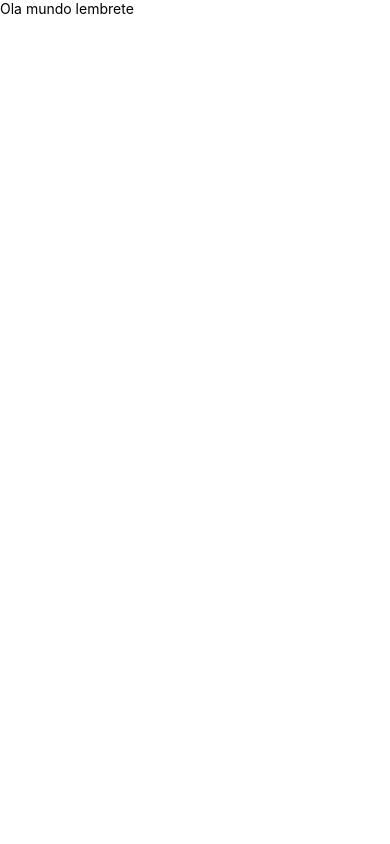
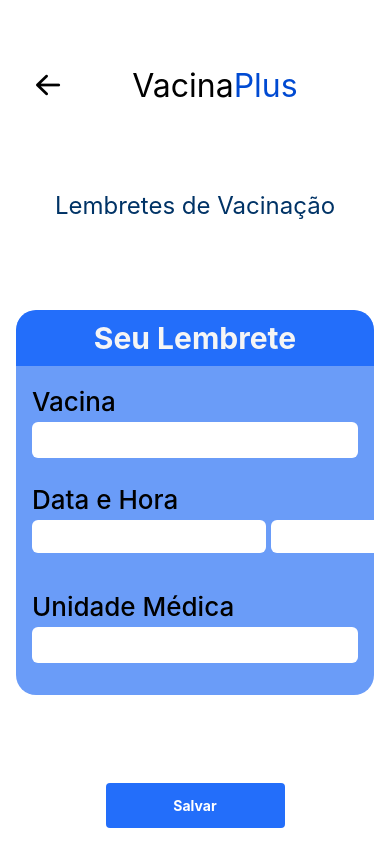
Before and after one commit to Software-House-UNDB/Aplicativo-Vacinacao, a React Native app: screen /Lembrete in a window 390 px wide. Built offline with nearby package versions, Linux system fonts and the light colour scheme.

Commit message:
add_lembrete
adição de tela de lembrete e estilização da mesma

```diff
--- a/src/pages/lembrete/index.tsx
+++ b/src/pages/lembrete/index.tsx
@@ -1,10 +1,58 @@
 import React from "react";
-import {Text} from 'react-native'
+import { Text, View, TextInput, TouchableOpacity} from "react-native";
+import { AntDesign } from '@expo/vector-icons';
+import styles from './style';
 
-export default function Lembrete (){
-    return(
-        <Text>
-            Ola mundo lembrete
-        </Text>
-    )
+export default function LembretesTela() {
+  return (
+    <View style={styles.container}>
+
+      <View style={styles.header}>
+        <TouchableOpacity style={styles.backButton}>
+          <AntDesign name="arrowleft" size={32} color="black" />
+        </TouchableOpacity>
+        <View style={styles.titleContainer}>
+          <Text style={styles.title}>Vacina<Text style={styles.titlePlus}>Plus</Text></Text>
+        </View>
+
+      </View>
+
+      <Text style={styles.subheader}>Lembretes de Vacinação</Text>
+
+      <View style={styles.card}>
+
+        <View style={styles.cardHeader}>
+          <Text style={styles.cardTitle}>Seu Lembrete</Text>
+        </View>
+
+        <View style={styles.inputGroup}>
+          <Text style={styles.label}>Vacina</Text>
+          <TextInput style={styles.input} />
+        </View>
+
+        <View style={styles.inputGroup}>
+          <Text style={styles.label}>Data e Hora</Text>
+          <View style={styles.timeRow}>
+            <TextInput style={styles.smallInput} />
+            <TextInput style={styles.smallInput} />
+            <TextInput style={styles.smallInput} />
+          </View>
+        </View>
+
+        <View style={styles.inputGroup}>
+          <Text style={styles.label}>Unidade Médica</Text>
+          <TextInput style={styles.input} />
+        </View>
+
+      </View>
+
+      <View style={styles.buttonContainer}>
+        <TouchableOpacity style={styles.button}>
+          <Text style={styles.buttonText}>Salvar</Text>
+        </TouchableOpacity>
+      </View>
+
+
+    </View>
+  );
 }
--- a/src/pages/lembrete/style.ts
+++ b/src/pages/lembrete/style.ts
@@ -1,6 +1,128 @@
-import { StyleSheet,Dimensions } from "react-native";
-import { themas } from "../../global/themes";
+import { StyleSheet } from "react-native";
 
-export const style = StyleSheet.create({
+const styles = StyleSheet.create({
+  container: {
+    flex: 1,
+    backgroundColor: '#fff',
+    padding: 16,
+    justifyContent: 'space-between',
+  },
 
-})
+  header: {
+    backgroundColor: 'white',
+    paddingTop: 50,
+    paddingBottom: 16,
+    paddingHorizontal: 16,
+    flexDirection: 'row',
+    alignItems: 'center',
+    justifyContent: 'space-between',
+  },
+
+  backButton: {
+    marginRight: 8,
+  },
+
+  titleContainer: {
+    flex: 1,
+    alignItems: 'center',
+  },
+
+  title: {
+    fontSize: 32,
+    fontWeight: 'semibold',
+  },
+
+  titlePlus: {
+    color: '#004AD2',
+  },
+
+  subheader: {
+    color: '#003366',
+    fontSize: 24,
+    textAlign: 'center',
+    marginVertical: 10,
+  },
+
+  card: {
+    backgroundColor: '#6A9CF8',
+    borderRadius: 20,
+    overflow: 'hidden',
+    padding: 16,
+    marginVertical: 20,
+    elevation: 4,
+  },
+
+  cardHeader: {
+    backgroundColor: '#236EFA',
+    paddingVertical: 10,
+    borderTopLeftRadius: 20,
+    borderTopRightRadius: 20,
+    alignItems: 'center',
+    marginHorizontal: -16,
+    marginTop: -16,
+    marginBottom: 10,
+  },
+
+  cardTitle: {
+    color: '#F5F5F5',
+    fontSize: 30,
+    fontWeight: 'bold',
+  },
+
+  label: {
+    fontSize: 26,
+    fontWeight: '500',
+    marginBottom: 5,
+    marginTop: 10,
+  },
+
+  inputGroup: {
+    marginBottom: 16,
+  },
+
+  input: {
+    backgroundColor: '#FFFFFF',
+    padding: 12,
+    paddingVertical: 8,
+    borderRadius: 6,
+    fontSize: 16,
+  },
+
+  timeRow: {
+    flexDirection: 'row',
+    justifyContent: 'space-between',
+    gap: 5,
+    marginBottom: 12,
+  },
+
+  smallInput: {
+    flex: 1,
+    backgroundColor: '#FFFFFF',
+    borderRadius: 6,
+    paddingVertical: 8,
+    paddingHorizontal: 8,
+  },
+
+  buttonContainer: {
+    alignItems: 'center',
+  },
+
+  button: {
+    backgroundColor: '#236EFA',
+    paddingHorizontal: 50,
+    paddingVertical: 14,
+    borderRadius: 4,
+    alignItems: 'center',
+    marginTop: 8,
+    width: '50%',
+    elevation: 5,
+  },
+
+  buttonText: {
+    color: '#fff',
+    fontWeight: 'bold',
+  },
+
+});
+
+export default styles;
```
